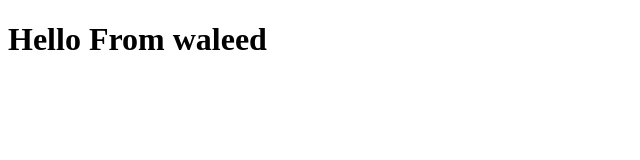
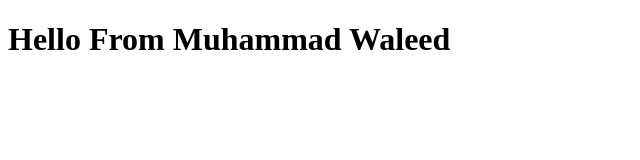
Before and after one commit to waleedm1995/BootCamp_Assignment-1_Muhammad-Waleed, a plain HTML site: page index.html in a window 1280 px wide. Shown: the whole page, without its empty margins (0-640 px from the left). Drawn offline with Linux system fonts and the light colour scheme.

Commit message:
Update index.html
Replaced "waleed" by "Muhammad Waleed"

```diff
--- a/index.html
+++ b/index.html
@@ -6,6 +6,6 @@
     <title>Document</title>
 </head>
 <body>
-    <h1>Hello From waleed</h1>
+    <h1>Hello From Muhammad Waleed</h1>
 </body>
 </html>
```
